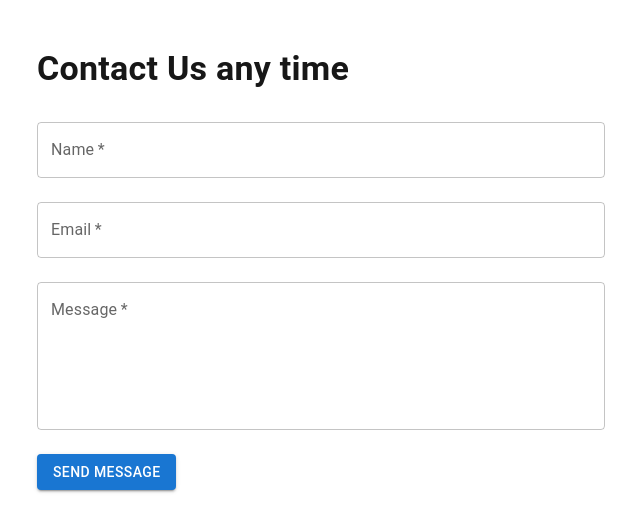
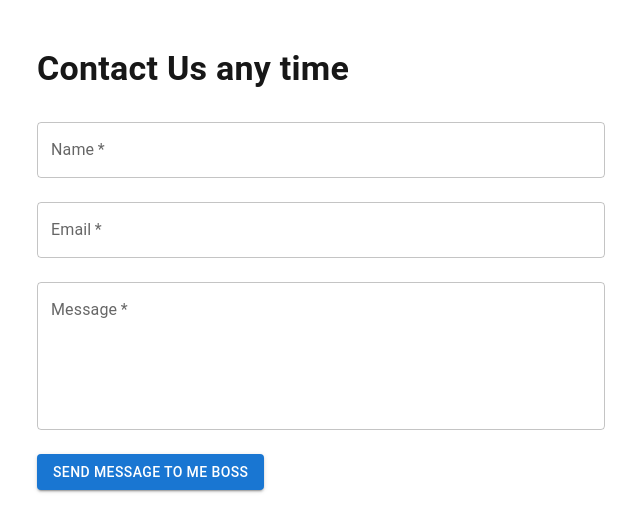
Before and after one commit to maheshyadav7702/softwarehub, a Next.js app: page /contactus in a window 1280 px wide. Shown: the top 532 px of the page, without its empty margins (319-959 px from the left). Built offline with nearby package versions, Linux system fonts and the light colour scheme.

Commit message:
Update button text to 'Send Message to me boss'

```diff
--- a/src/app/contactus/page.tsx
+++ b/src/app/contactus/page.tsx
@@ -65,7 +65,7 @@ const ContactUsPage = () => {
                         color="primary"
                         sx={{ alignSelf: "flex-start" }}
                     >
-                        Send Message
+                        Send Message to me boss
                     </Button>
                 </Box>
             )}
```
